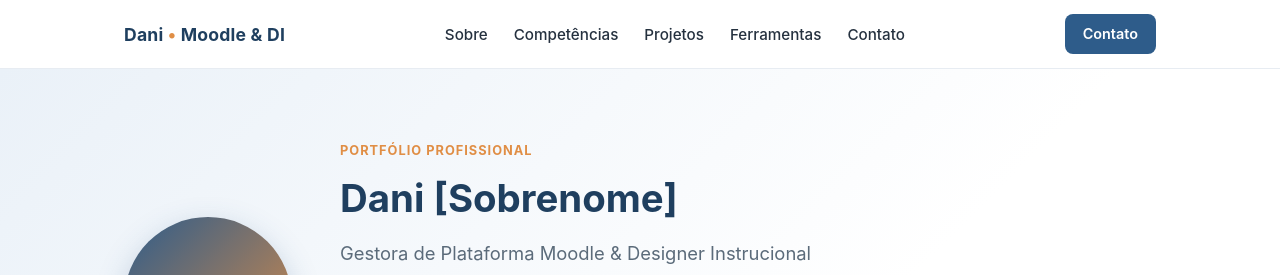
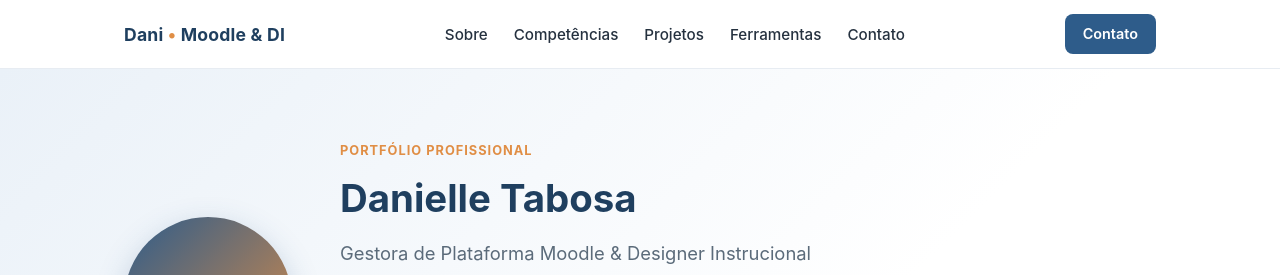
Before and after one commit to danielleaot/danielleaot, a plain HTML site: page index.html in a window 1280 px wide. Shown: the top 275 px of the page. Drawn offline with Linux system fonts and the light colour scheme.

Commit message:
Update hero section with full name

```diff
--- a/index.html
+++ b/index.html
@@ -176,7 +176,7 @@
     <div class="hero-photo">D</div>
     <div class="hero-text">
       <div class="eyebrow">Portfólio profissional</div>
-      <h1>Dani [Sobrenome]</h1>
+      <h1>Danielle Tabosa</h1>
       <div class="hero-role">Gestora de Plataforma Moodle &amp; Designer Instrucional</div>
       <p class="hero-value">
         Estruturo cursos on-line do zero ao lançamento: desenho pedagógico, roteirização de conteúdo
```
